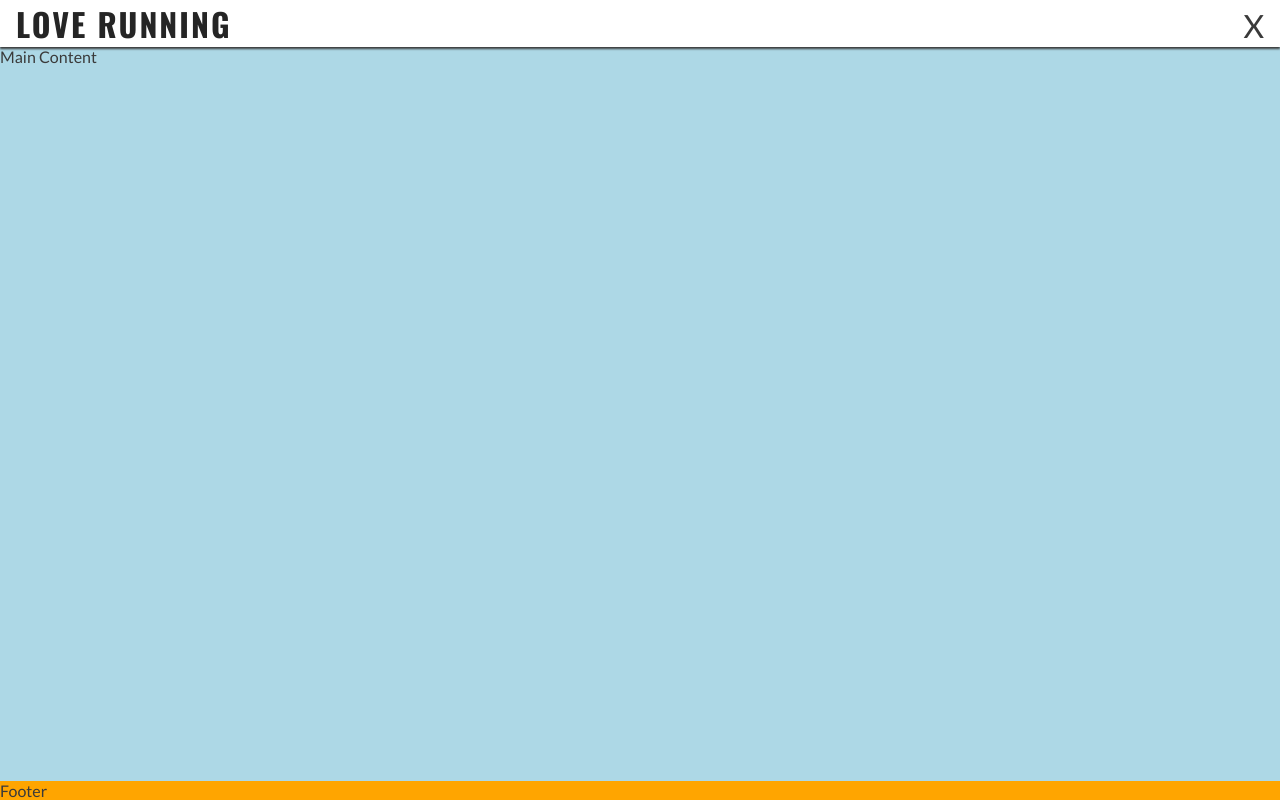
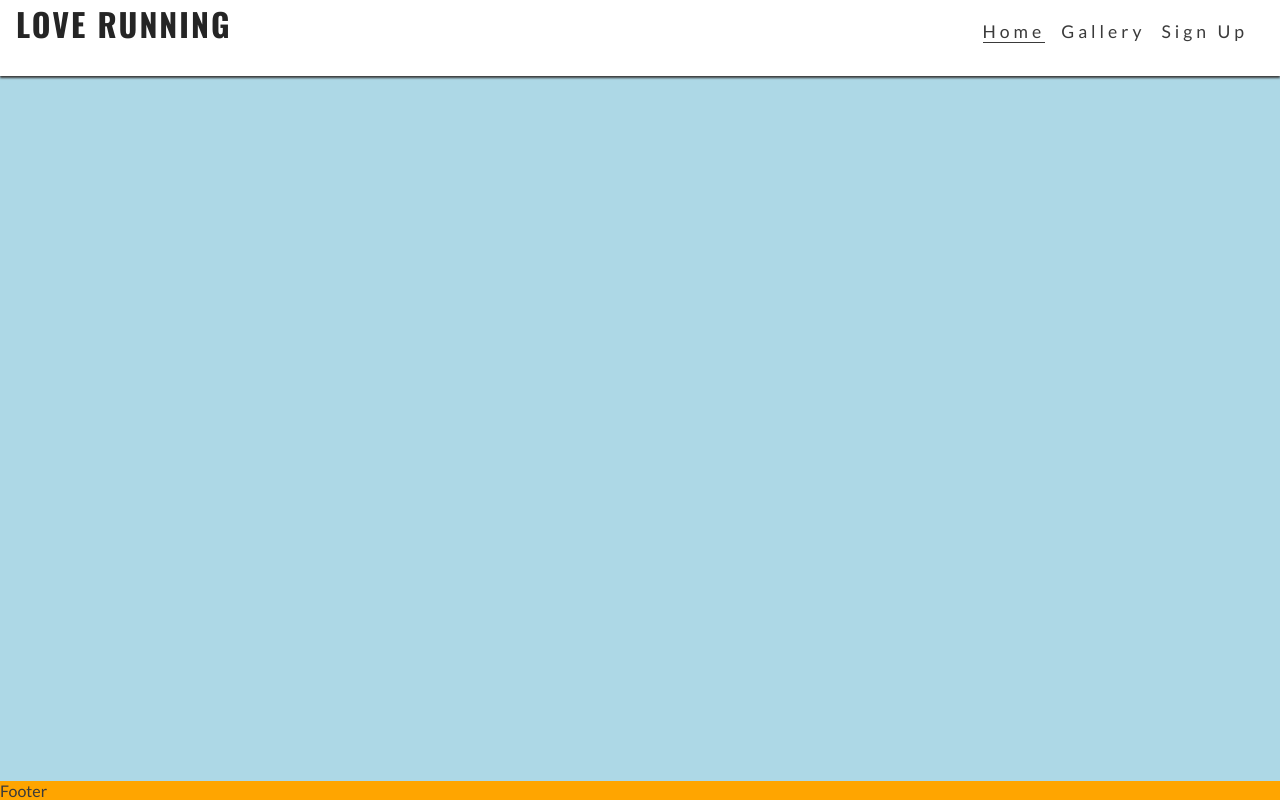
Before and after one commit to ZazaMasilo/Love-Running, a plain HTML site: page index.html in a window 1280 px wide. Drawn offline with nearby package versions, Linux system fonts and the light colour scheme.

Commit message:
Display navbar items, hide toggle label

```diff
--- a/assets/css/style.css
+++ b/assets/css/style.css
@@ -93,5 +93,27 @@ main {
 /* Footer */
 footer {
     background-color: orange;
+}
 
+/* Media query: tablets and larger (768px and up) */
+@media screen and (min-width: 768px) {
+    /* Header */
+    nav {
+        display: block;
+        position: relative;
+        box-shadow: none;
+        width: fit-content;
+        padding: 1rem;
+    }
+    #menu {
+        display: flex;
+    }
+
+    #menu > li {
+        padding-left: 1rem;
+    }
+
+    .nav-toggle-label {
+        display: none;
+    }
 }
```
